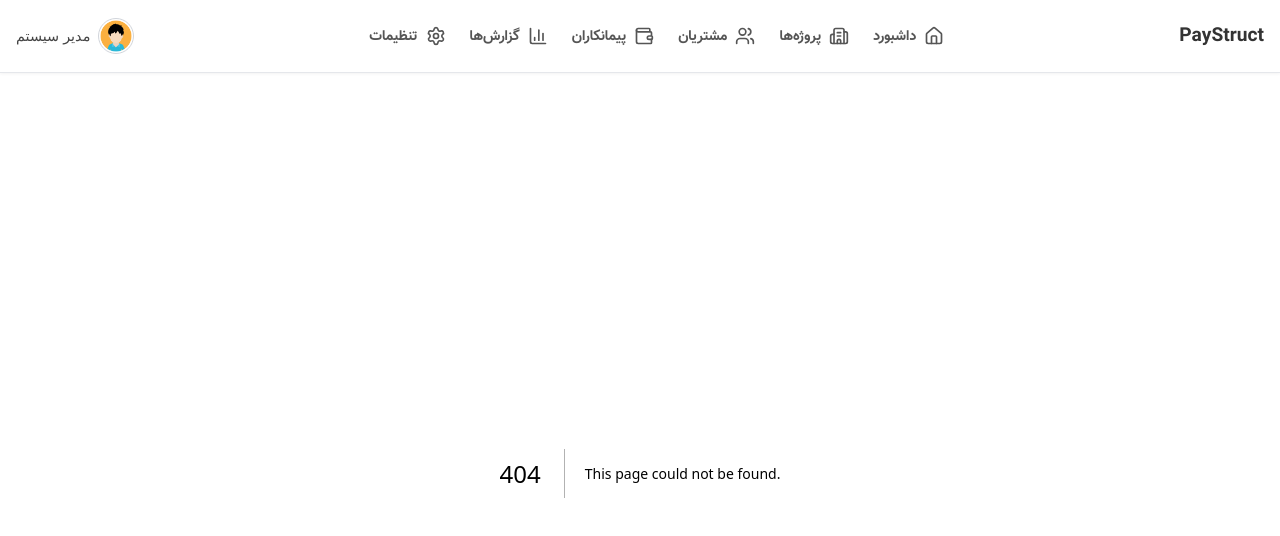
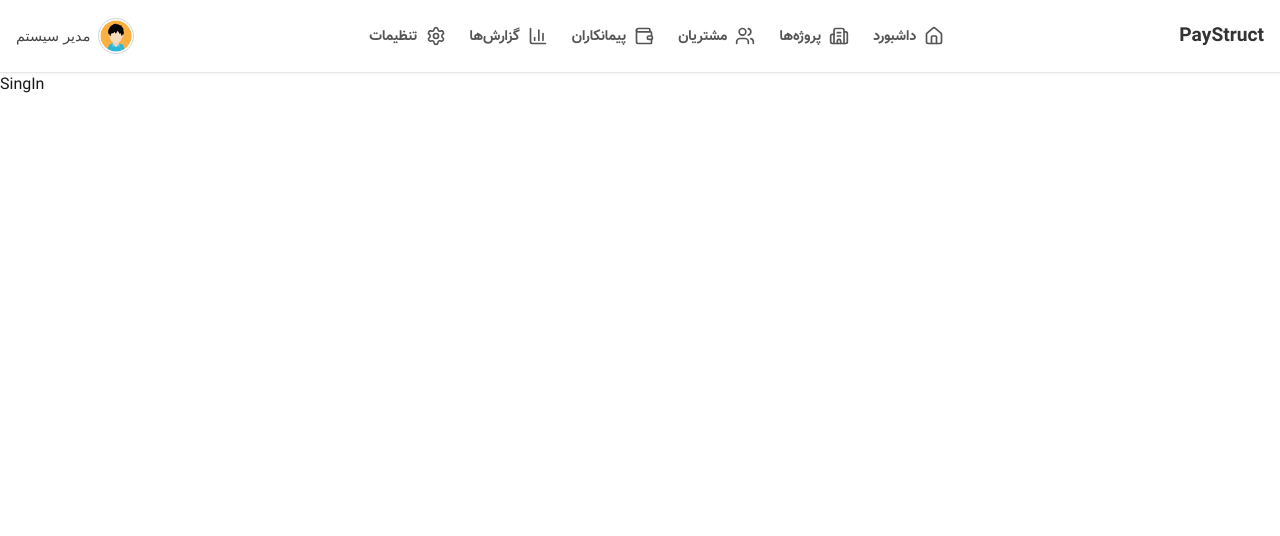
Before and after one commit to SobhanYasami/PayStruct, a Next.js app in the folder frontend/: page /sign-in in a window 1280 px wide. Before the commit this address had no page. Shown: the top 536 px of the page. Built offline with nearby package versions, Linux system fonts and the light colour scheme.

Commit message:
next and reactjs updated to patched version, also Tanstack query added and configured

```diff
--- a/frontend/src/app/layout.tsx
+++ b/frontend/src/app/layout.tsx
@@ -1,6 +1,7 @@
 import type { Metadata } from "next";
 import "./globals.css";
 import Navbar from "@/components/layout/Navbar";
+import TanstakProvider from "@/providers/TanstakProvider";
 
 export const metadata: Metadata = {
 	title: "PayStruct",
@@ -15,8 +16,10 @@ export default function RootLayout({
 	return (
 		<html lang='en'>
 			<body className={``}>
-				<Navbar />
-				{children}
+				<TanstakProvider>
+					<Navbar />
+					{children}
+				</TanstakProvider>
 			</body>
 		</html>
 	);
--- /dev/null
+++ b/frontend/src/app/sign-in/page.tsx
@@ -0,0 +1,5 @@
+import styles from "./page.module.css";
+
+export default function SingIn() {
+	return <div>SingIn</div>;
+}
--- /dev/null
+++ b/frontend/src/providers/TanstakProvider.tsx
@@ -0,0 +1,19 @@
+"use client";
+
+import { QueryClient, QueryClientProvider } from "@tanstack/react-query";
+import { ReactQueryDevtools } from "@tanstack/react-query-devtools";
+
+const queryClient = new QueryClient();
+
+export default function TanstakProvider({
+	children,
+}: {
+	children: React.ReactNode;
+}) {
+	return (
+		<QueryClientProvider client={queryClient}>
+			{children}
+			<ReactQueryDevtools initialIsOpen={false} />
+		</QueryClientProvider>
+	);
+}
```
Also changed, not shown: frontend/package.json (+14 -11 lines), frontend/src/app/sign-in/page.module.css (added), 1 other file (tests, documents, lock files or other folders).
